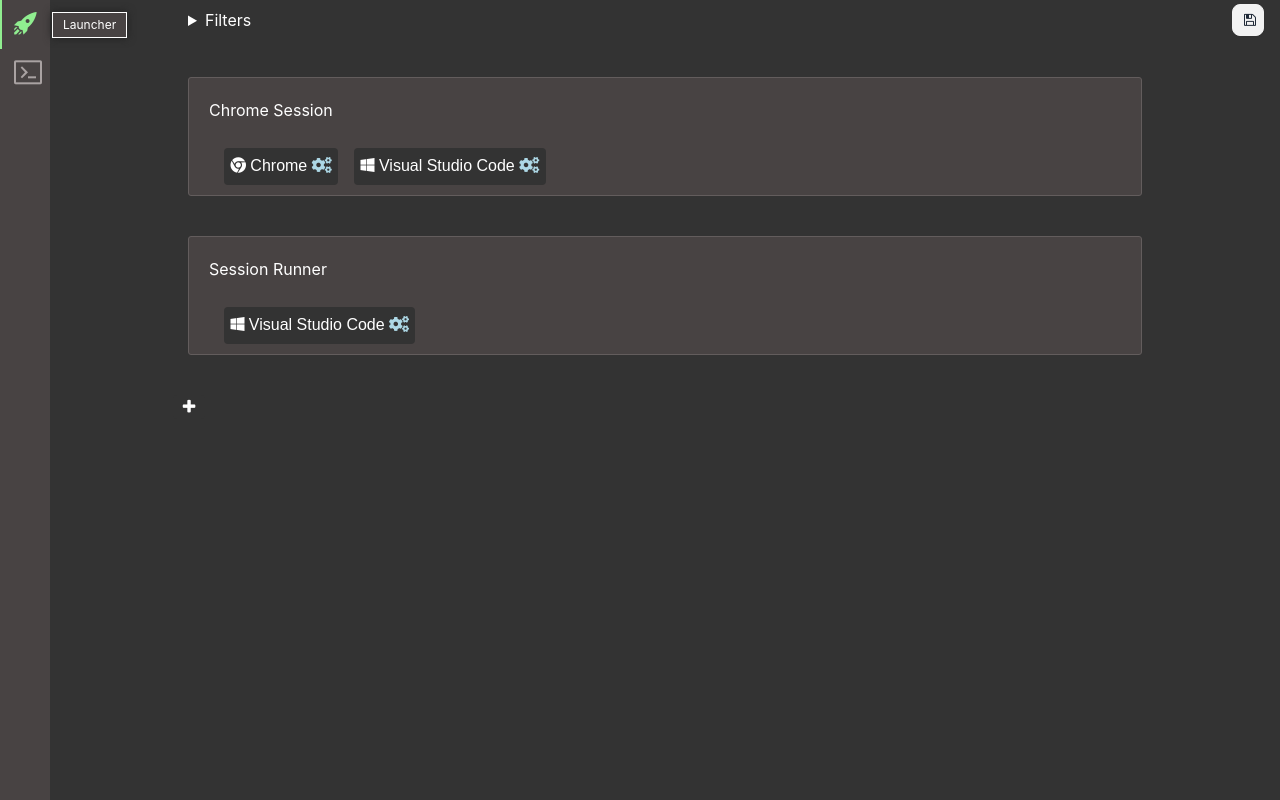
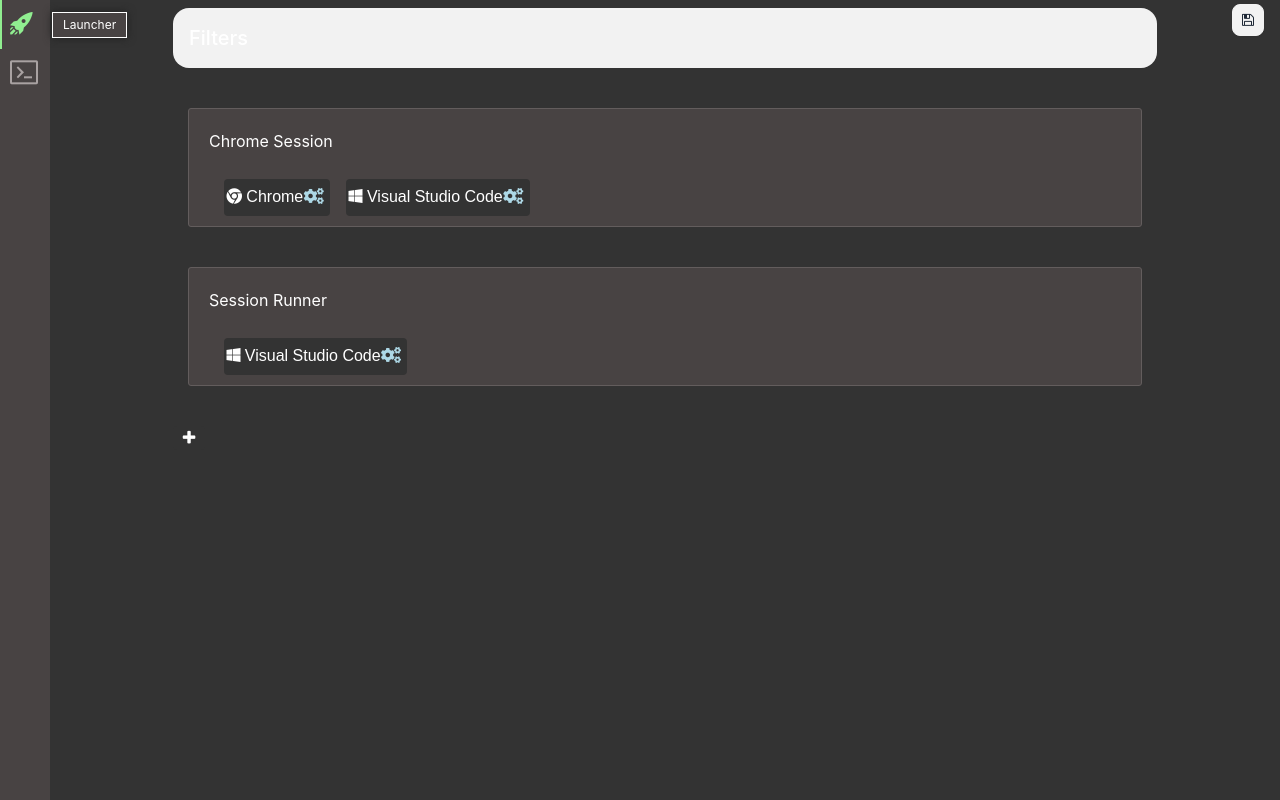
Before and after one commit to mwebb387/mission-control, a Svelte app: page / in a window 1280 px wide. Built offline with nearby package versions, Linux system fonts and the light colour scheme.

Commit message:
Updated session filter and TextInput styles

```diff
--- a/src/components/SessionTab.svelte
+++ b/src/components/SessionTab.svelte
@@ -90,11 +90,16 @@
 <svelte:window on:keydown={onKeydown} />
 
 <div class="flex flex-col">
-  <details class="flex flex-col">
-    <summary>Filters</summary>
-    <TextInput label="Filter by name" description="Name..." bind:value={textFilter} />
-    <TagInput bind:tags={tagsFilter} />
-  </details>
+  <div class="collapse bg-base-200">
+    <input type="checkbox" />
+    <div class="collapse-title text-xl font-medium">
+      Filters
+    </div>
+    <div class="collapse-content">
+      <TextInput label="Filter by name" description="Name..." bind:value={textFilter} />
+      <TagInput bind:tags={tagsFilter} />
+    </div>
+  </div>
 
   {#each filteredSessions as session, i (session.id)}
     {#if !isFilterActive}
--- a/src/components/inputs/TextInput.svelte
+++ b/src/components/inputs/TextInput.svelte
@@ -16,7 +16,10 @@
   });
 </script>
 
-<div class="input-container grow">
-  <label>{label}</label>
-  <input type=text class=input {list} placeholder={description} bind:value={value} on:keydown on:keyup bind:this={ref} />
+<!-- <div class="input-container grow"> -->
+<div class="form-control">
+  <label class="label flex flex-col items-start gap-1">
+    <span class="label-text">{label}</span>
+    <input type=text class="input input-bordered input-sm w-full" {list} placeholder={description} bind:value={value} on:keydown on:keyup bind:this={ref} />
+  </label>
 </div>
--- a/src/styles/_styles.scss
+++ b/src/styles/_styles.scss
@@ -5,7 +5,6 @@
 
 // Inputs
 @import 'inputs/button';
-@import 'inputs/input';
 
 // Components
 @import 'components/data-container';
--- a/src/styles/inputs/_input.scss
+++ /dev/null
@@ -1,12 +0,0 @@
-.input {
-  border: 0px;
-  border-bottom: 1px solid $primary;
-  padding: 5px 5px 2px;
-  background: $secondary;
-  color: $white;
-  outline: 0px;
-
-  &:focus {
-    border-bottom: 1px solid $white;
-  }
-}
--- a/src/styles/styles.css
+++ b/src/styles/styles.css
@@ -1,3 +1,9 @@
 @tailwind base;
 @tailwind components;
 @tailwind utilities;
+
+@layer components {
+  i {
+    @apply ml-[-4px];
+  }
+}
```
